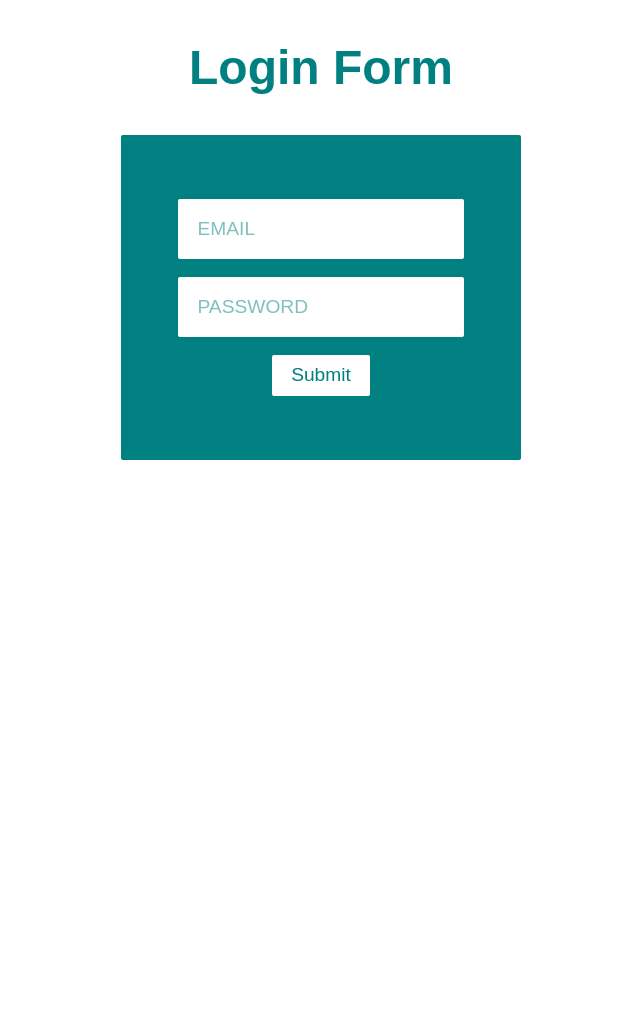
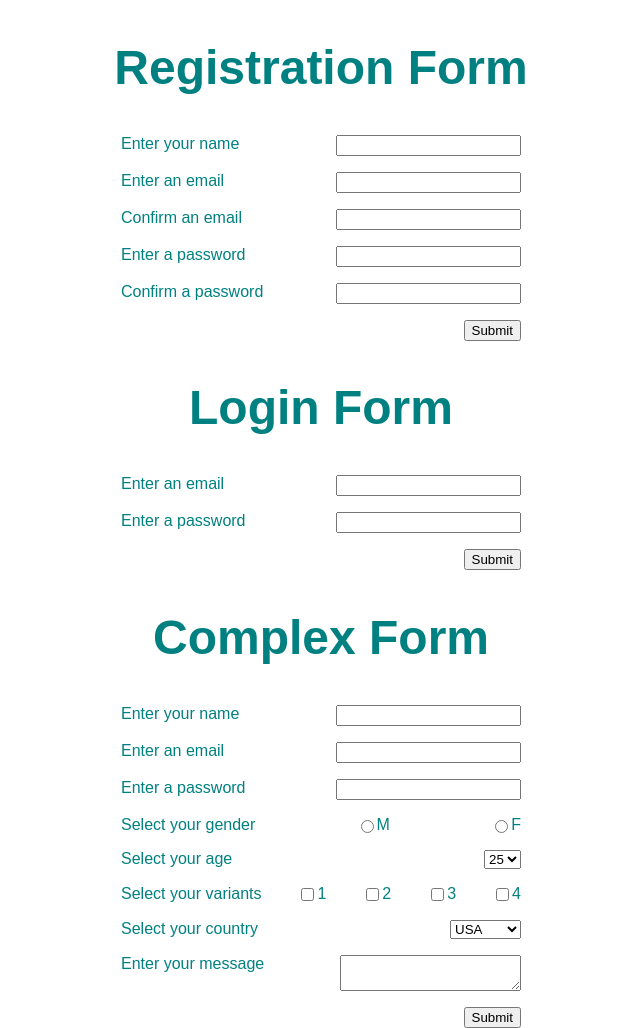
Before and after one commit to SerjBaturin/validation, a website built with webpack: page index.html in a window 1280 px wide. Shown: the whole page, without its empty margins (319-959 px from the left). Before the commit the page ends 800 px from the top, so only its background shows below. Built offline with nearby package versions, Linux system fonts and the light colour scheme.

Commit message:
Ref: create forms & inputs abstractions Feat: add registration & complex forms Strc: got a decision about flat structure into ./src

```diff
--- a/index.css
+++ b/index.css
@@ -18,47 +18,19 @@ h2 {
   color: inherit;
 }
 
-.form {
+form {
   display: flex;
   flex-direction: column;
-  align-items: center;
+  align-items: flex-start;
   width: 400px;
-  border-radius: 2px;
 }
-
-.login__form {
-  padding: 4em 0;
-  background-color: teal;
+label {
+  display: inline-flex;
+  width: 100%;
+  margin-bottom: 1em;
 }
-
-.form__input {
-  margin-bottom: 0.5em;
-  padding: 1em;
-  background-color: #fff;
-  font-family: sans-serif;
-  font-size: 1.2rem;
-  color: inherit;
-  border: none;
-  border-radius: 2px;
+input,
+textarea,
+select {
+  margin-left: auto;
 }
-
-.form__input::placeholder {
-  color: rgba(0, 128, 128, 0.5);
-}
-
-.form span {
-  padding-bottom: 0.5em;
-  font-style: italic;
-}
-
-.form__btn {
-  margin-bottom: 0;
-  padding: 0.5em 1em;
-  background-color: #fff;
-  font-family: inherit;
-  font-size: 1.2rem;
-  color: inherit;
-  border: none;
-  border-radius: 2px;
-  cursor: pointer;
-}
--- a/index.html
+++ b/index.html
@@ -9,26 +9,97 @@
     <title>Form Validation</title>
   </head>
   <body>
-    <h2>Login Form</h2>
-    <form class="form login__form">
-      <input
-        type="text"
-        name="email"
-        class="form__input"
-        placeholder="EMAIL"
-        required
-      />
-      <span class="email__message"></span>
-      <input
-        type="text"
-        name="password"
-        class="form__input"
-        placeholder="PASSWORD"
-        required
-      />
-      <span class="password__message"></span>
+    <!-- REGISTRATION FORM -->
+    <h2>Registration Form</h2>
+    <form class="registration__form">
+      <label
+        >Enter your name
+        <input type="text" name="name" />
+      </label>
+      <label>
+        Enter an email
+        <input type="text" name="email" />
+      </label>
+      <label>
+        Confirm an email
+        <input type="text" name="confirm__email" />
+      </label>
+      <label>
+        Enter a password
+        <input type="text" name="password" />
+      </label>
+      <label>
+        Confirm a password
+        <input type="text" name="confirm__password" />
+      </label>
       <input type="submit" class="form__btn" />
     </form>
+
+    <!-- LOGIN FORM -->
+    <h2>Login Form</h2>
+    <form class="login__form">
+      <label>
+        Enter an email
+        <input type="text" name="email" />
+      </label>
+      <label>
+        Enter a password
+        <input type="text" name="password" />
+      </label>
+      <input type="submit" class="form__btn" />
+    </form>
+
+    <!-- COMPLEX FORM -->
+    <h2>Complex Form</h2>
+    <form class="complex__form">
+      <label>
+        Enter your name
+        <input type="text" name="name" />
+      </label>
+      <label>
+        Enter an email
+        <input type="text" name="email" />
+      </label>
+      <label>
+        Enter a password
+        <input type="text" name="password" />
+      </label>
+      <label>
+        Select your gender
+        <input type="radio" name="gender" />M
+        <input type="radio" name="gender" />F
+      </label>
+      <label>
+        Select your age
+        <select name="age">
+          <option value="1">25</option>
+          <option value="2">35</option>
+          <option value="3">45</option>
+          <option value="4">55</option>
+        </select>
+      </label>
+      <label>
+        Select your variants
+        <input type="checkbox" />1 <input type="checkbox" />2
+        <input type="checkbox" />3 <input type="checkbox" />4
+      </label>
+      <label>
+        Select your country
+        <select name="country">
+          <option value="">USA</option>
+          <option value="">Canada</option>
+          <option value="">England</option>
+          <option value="">Russia</option>
+          <option value="">Spain</option>
+        </select>
+      </label>
+      <label>
+        Enter your message
+        <textarea type="text" name="password"></textarea>
+      </label>
+      <input type="submit" class="form__btn" />
+    </form>
+
     <script src="dist/bundle.js"></script>
   </body>
 </html>
--- /dev/null
+++ b/src/Form.js
@@ -0,0 +1,19 @@
+import Input from "./Input"
+
+class Form {
+  constructor(form) {
+    this.form = form
+  }
+  parse() {
+    const arr = this.form.getElementsByTagName("input")
+    for (let i = 0; i < arr.length; i++) {
+      new Input(arr[i]).validate()
+    }
+  }
+  validate() {
+    console.log("Validate", this.form.className)
+    this.parse()
+  }
+}
+
+export default Form
--- /dev/null
+++ b/src/Input.js
@@ -0,0 +1,20 @@
+import { handlerEmail, handlerPassword } from "./inputHandlers"
+
+class Input {
+  constructor(input) {
+    this.input = input
+  }
+
+  validate() {
+    switch (this.input.name) {
+      case "email":
+        handlerEmail(this.input.value)
+      case "password":
+        handlerPassword(this.input.value)
+      default:
+        break
+    }
+  }
+}
+
+export default Input
--- a/src/index.js
+++ b/src/index.js
@@ -1,45 +1,22 @@
 import { handlerEmail, handlerPassword } from "./inputHandlers"
-import { messages } from "./messages"
+import Form from "./Form"
 
 /**
- * Function defineClickedInput()
- * defines active input value
- * returns success & error messages
+ * Function defineForm()
+ * defines active form with submit handler
+ * returns success or error message
  *
  * @return String
  */
-const defineClickedInput = () => {
-  // Define array of inputs, error & success message output
-  const inputArray = document.getElementsByClassName("form__input")
-  const emailMessage = document.querySelector(".email__message")
-  const passwordMessage = document.querySelector(".password__message")
+const defineForm = () => {
+  const forms = document.getElementsByTagName("form")
 
-  // Define event handler for active input
-  for (let i = 0; i < inputArray.length; i++) {
-    inputArray[i].addEventListener("change", () => {
-      switch (inputArray[i].name) {
-        // Email message output
-        case "email":
-          if (handlerEmail(inputArray[i].value) === true) {
-            messages.success(inputArray[i], emailMessage)
-          } else {
-            messages.error(inputArray[i], emailMessage)
-          }
-          break
-        // Password message output
-        case "password":
-          if (handlerPassword(inputArray[i].value) === true) {
-            messages.success(inputArray[i], passwordMessage)
-          } else {
-            messages.error(inputArray[i], passwordMessage)
-          }
-          break
-        // Default
-        default:
-          break
-      }
+  for (let i = 0; i < forms.length; i++) {
+    forms[i].addEventListener("submit", e => {
+      e.preventDefault()
+      new Form(forms[i]).validate()
     })
   }
 }
 
-defineClickedInput()
+defineForm()
--- a/src/messages.js
+++ /dev/null
@@ -1,17 +0,0 @@
-/**
- * Messages - is object with errors & success methods
- *
- * @param {String, String} - element attribute 'name' & output element
- *
- * @return {String, String} - color & message
- */
-export const messages = {
-  error: (el, errorOut) => {
-    errorOut.style.color = "#f1b01b"
-    errorOut.innerHTML = `! ${el.name} is invalid`
-  },
-  success: (el, successOut) => {
-    successOut.style.color = "#fff"
-    successOut.innerHTML = `${el.name} is valid`
-  }
-}
```
